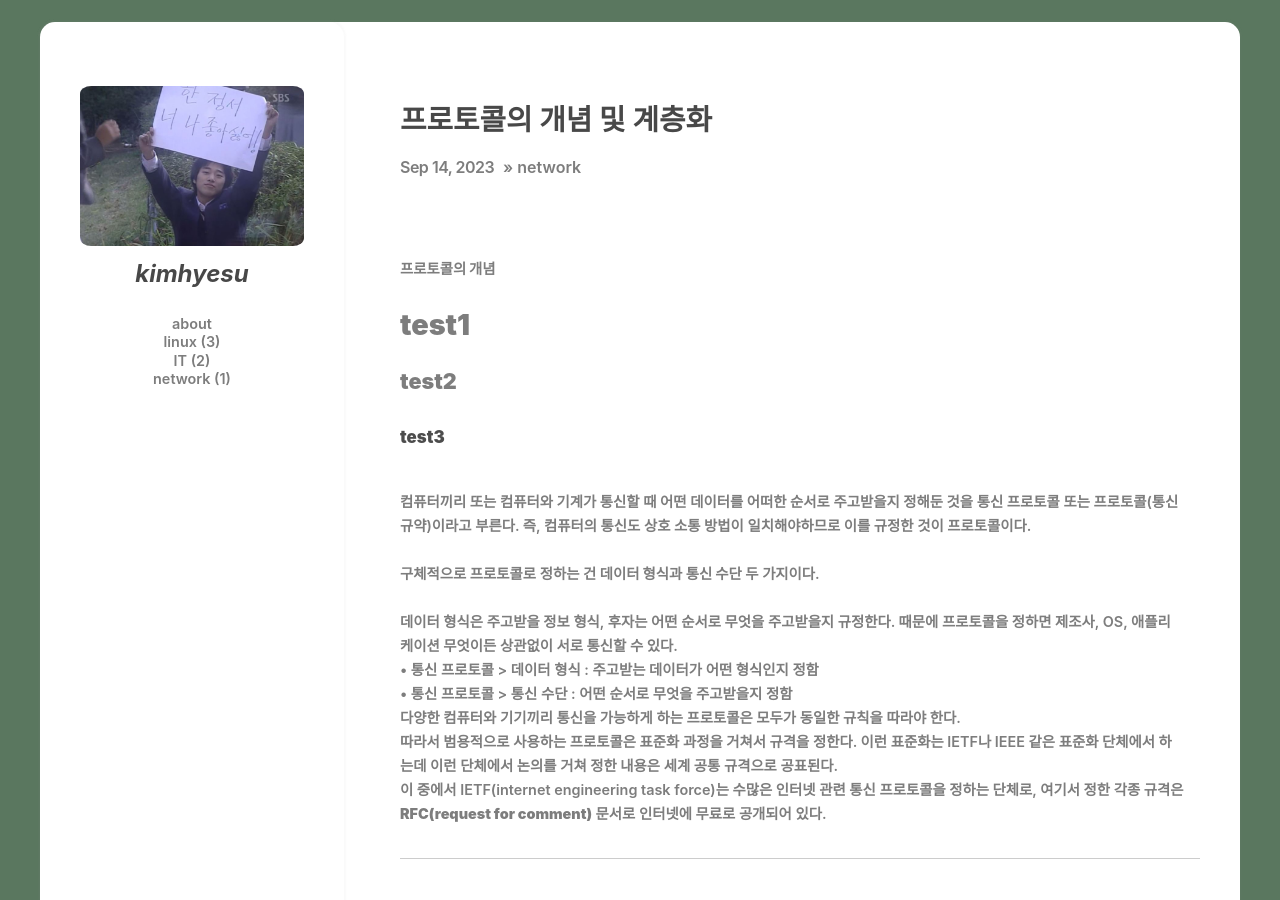
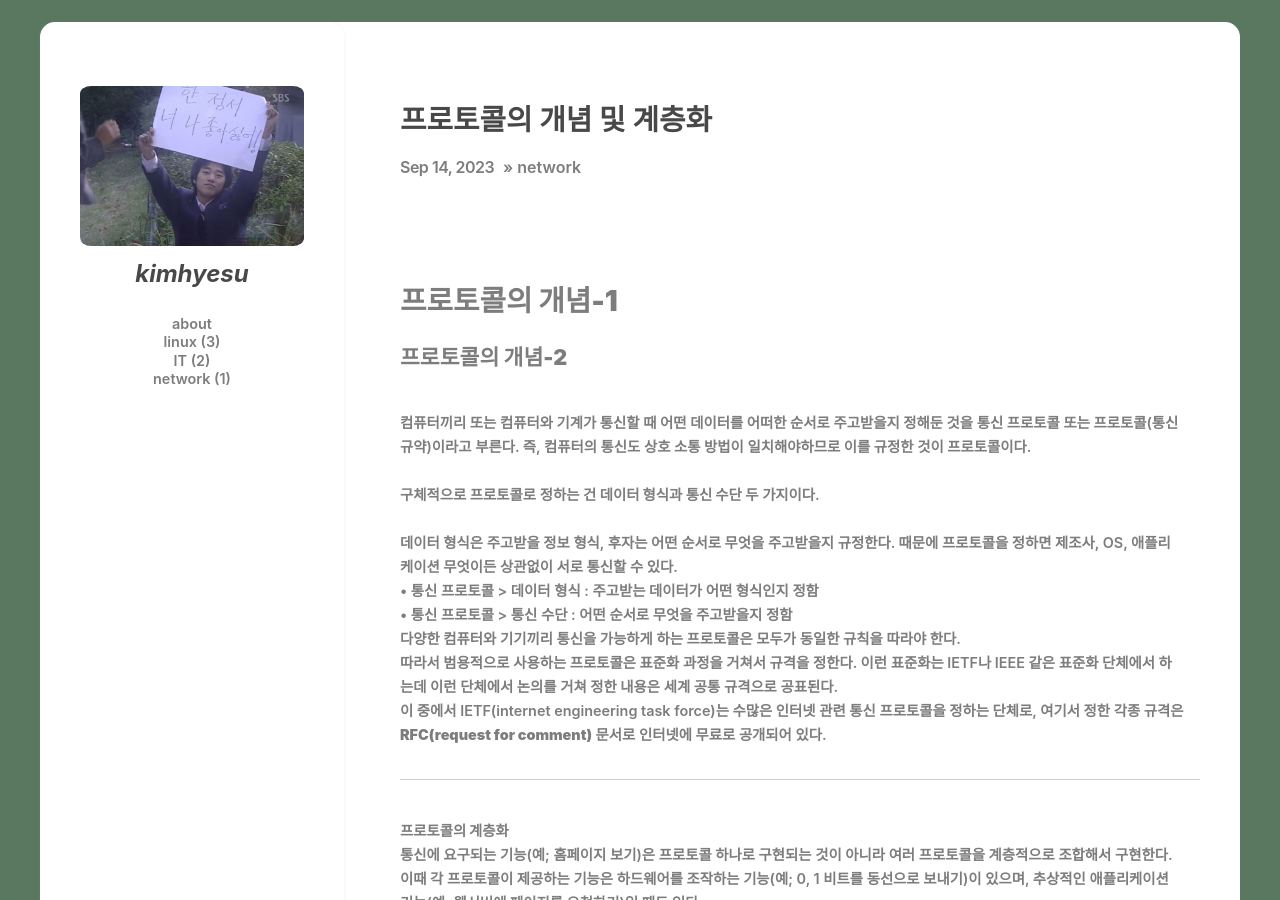
Before and after one commit to hyeesu/hyeesu.github.io, a Jekyll site: the page built from _posts/2023-09-14-protocol-01.md, in a window 1280 px wide and 900 px high. Built offline with Jekyll 4.4.1, drawn with Linux system fonts in a browser that asks for light colours; nearby versions of some CDN libraries.

Commit message:
post edit

```diff
--- a/_posts/2023-09-14-protocol-01.md
+++ b/_posts/2023-09-14-protocol-01.md
@@ -5,10 +5,8 @@ comments: true
 ---
 
 <br>
-<strong>프로토콜의 개념</strong>
-<h1><strong>test1</strong></h1>
-<h2><strong>test2</strong></h2>
-<h3><strong>test3</strong></h3>
+<h1><strong>프로토콜의 개념-1</strong></h1>
+<h2><strong>프로토콜의 개념-2</strong></h2>
 <br>
 컴퓨터끼리 또는 컴퓨터와 기계가 통신할 때 어떤 데이터를 어떠한 순서로 주고받을지 정해둔 것을 통신 프로토콜 또는 프로토콜(통신규약)이라고 부른다. 즉, 컴퓨터의 통신도 상호 소통 방법이 일치해야하므로 이를 규정한 것이 프로토콜이다.
 <br>
```
